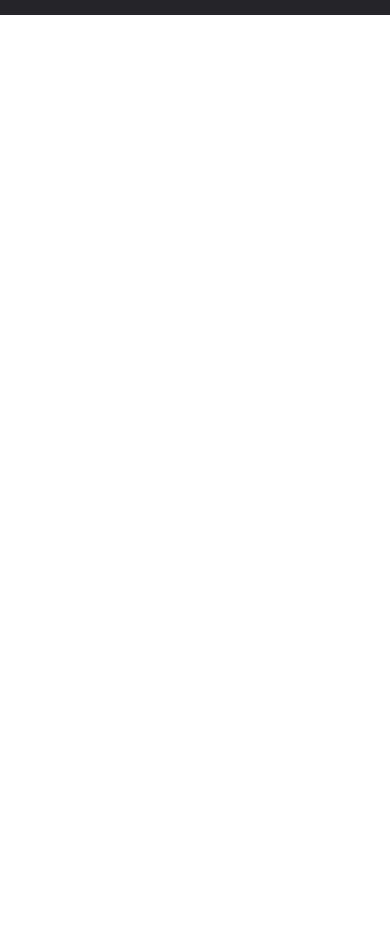
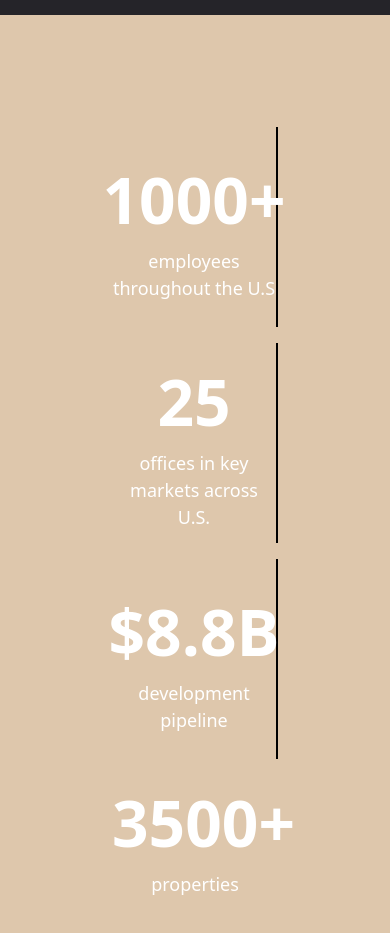
Before and after one commit to WasiqK14/issm-day3-project, a React (Vite) app: page / in a window 390 px wide. Shown: the part 7220-8153 px from the top of the page. Before the commit the page ends 7235 px from the top, so only its background shows below. Built offline with nearby package versions, Linux system fonts and the light colour scheme.

Commit message:
feat(stats):added responsivenss stats section on home

```diff
--- /dev/null
+++ b/src/components/Stats.jsx
@@ -0,0 +1,36 @@
+import React from 'react'
+
+const Stats = () => {
+  return (
+    <div className='bg-[#DEC7AC] p-28'>
+        <div className='grid grid-cols-4 gap-4 md:grid-cols-4 sm:grid-cols-1'>
+            <div className='flex flex-col justify-center items-center border-r-2 border-black h-[200px]'>
+                <span className='text-white font-sans text-[64px] font-semibold'>
+                    1000+
+                </span>
+                <p className='text-white font-sans text-[18px] text-center'>employees throughout the U.S</p>
+            </div>
+            <div className='flex flex-col justify-center items-center border-r-2 border-black h-[200px]'>
+                <span className='text-white font-sans text-[64px] font-semibold'>
+                   25
+                </span>
+                <p className='text-white font-sans text-[18px] text-center'>offices in key markets across U.S.</p>
+            </div>
+            <div className='flex flex-col justify-center items-center border-r-2 border-black h-[200px]'>
+                <span className='text-white font-sans text-[64px] font-semibold'>
+                    $8.8B
+                </span>
+                <p className='text-white font-sans text-[18px] text-center '>development pipeline</p>
+            </div>
+            <div className='flex flex-col justify-center items-centerh-[200px]'>
+                <span className='text-white font-sans text-[64px] font-semibold '>
+                    3500+
+                </span>
+                <p className='text-white font-sans text-[18px] text-center'>properties</p>
+            </div>
+        </div>
+    </div>
+  )
+}
+
+export default Stats
--- a/src/components/index.js
+++ b/src/components/index.js
@@ -3,4 +3,5 @@ import Navbar from "./Navbar"
 import NavDropdown from "./NavDropdown"
 import Middle from "./Middle";
 import LowMiddle from "./LowMiddle";
-export { Hero, Navbar, NavDropdown, Middle, LowMiddle };
+import Stats from "./Stats";
+export { Hero, Navbar, NavDropdown, Middle, LowMiddle, Stats };
--- a/src/pages/Home/home.jsx
+++ b/src/pages/Home/home.jsx
@@ -1,5 +1,5 @@
 import React from 'react'
-import { Navbar, Hero, Middle, LowMiddle } from '../../components'
+import { Navbar, Hero, Middle, LowMiddle,Stats } from '../../components'
 const Home = () => {
   return (
     <React.Fragment>
@@ -7,6 +7,7 @@ const Home = () => {
       <Hero />
       <Middle />
       <LowMiddle />
+      <Stats />
     </React.Fragment>
   )
 }
```
